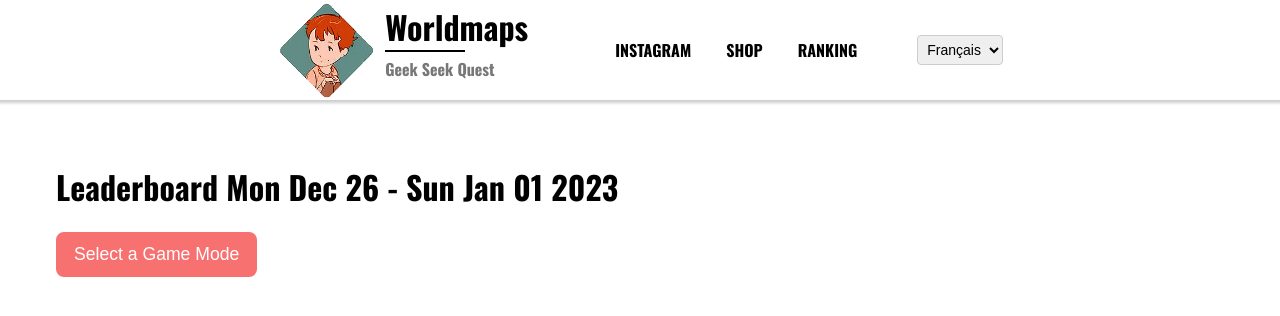
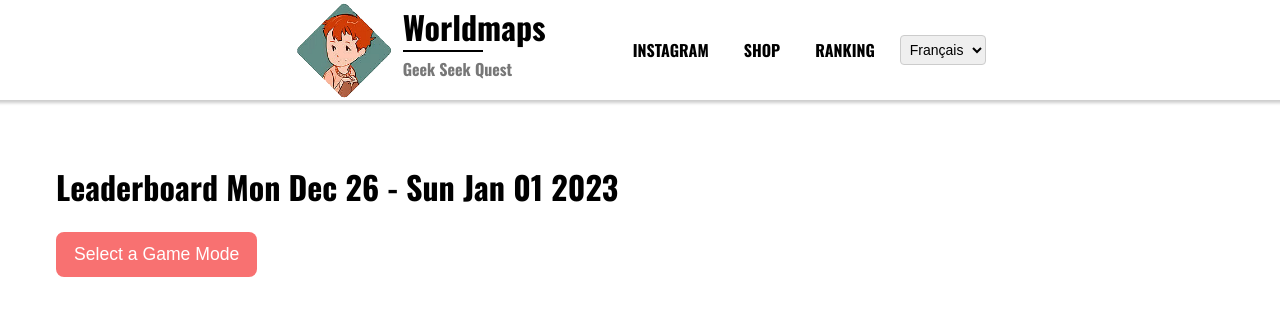
Before and after one commit to Nayth-Okutri/worldmaps-games, a React (Create React App) app: page /worldmaps/leaderboard in a window 1280 px wide. Shown: the top 316 px of the page. Built offline with nearby package versions, Linux system fonts and the light colour scheme; no server answers; the database is empty.

Commit message:
dropdown esthetic

```diff
--- a/src/components/Heading.js
+++ b/src/components/Heading.js
@@ -72,7 +72,6 @@ const Heading = () => {
         <div className="Header-Link">
           <Link to="/worldmaps/leaderboard">RANKING</Link>
         </div>
-        <div className="Header-Link"></div>
         <LanguageDropdown />
       </div>
       {isGameScreen && (
@@ -110,7 +109,6 @@ const Heading = () => {
         <div className="Header-Link">
           <LanguageDropdown />
         </div>
-        <div className="Header-Link"></div>
       </div>
     </div>
   );
--- a/src/components/Leaderboard.js
+++ b/src/components/Leaderboard.js
@@ -86,6 +86,7 @@ const Leaderboard = ({ levelsData, weekOfYear }) => {
   };
   useEffect(() => {
     getLeaderboardDates();
+    //Charge a tous les changements de gamemode au lieu de lire dans le level data !!
     getLeaderboardDataForLevel(currentLevel)
       .then((newLevelLeaderboardData) => {
         if (gameMode !== 0) {
--- a/src/styles/heading.css
+++ b/src/styles/heading.css
@@ -167,6 +167,7 @@ p {
   display: block;
 }
 .classic-menu {
+  margin: 15px auto;
   display: flex;
   align-items: center;
   gap: 15px; /* Add some gap between menu items */
```
